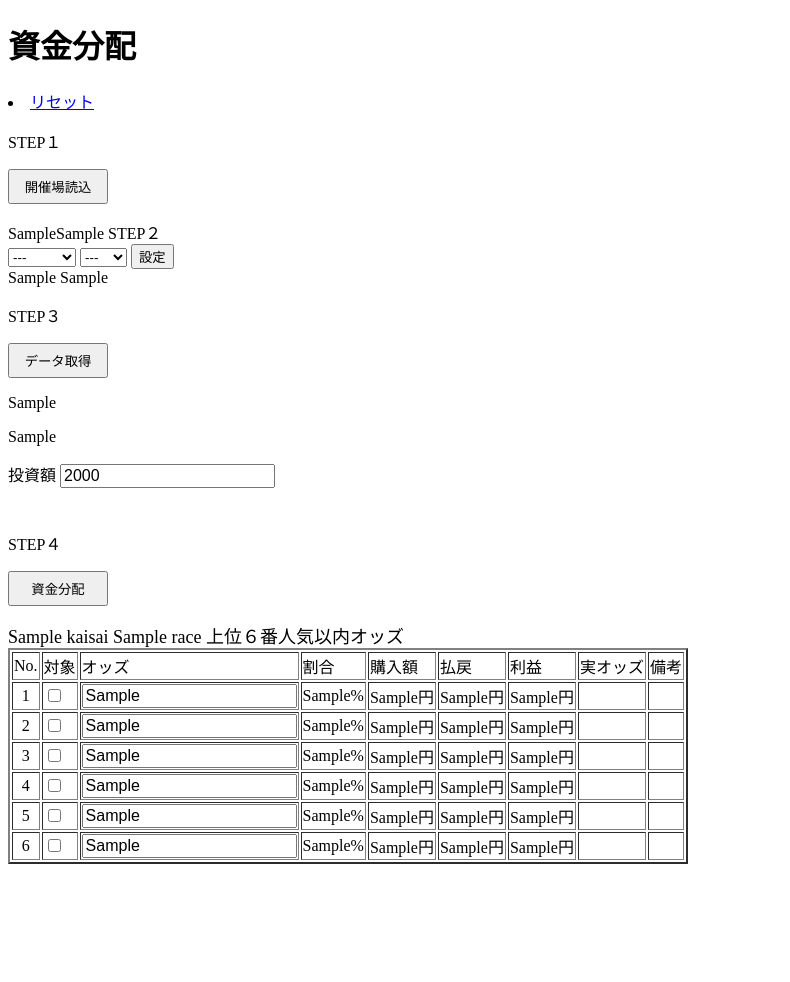
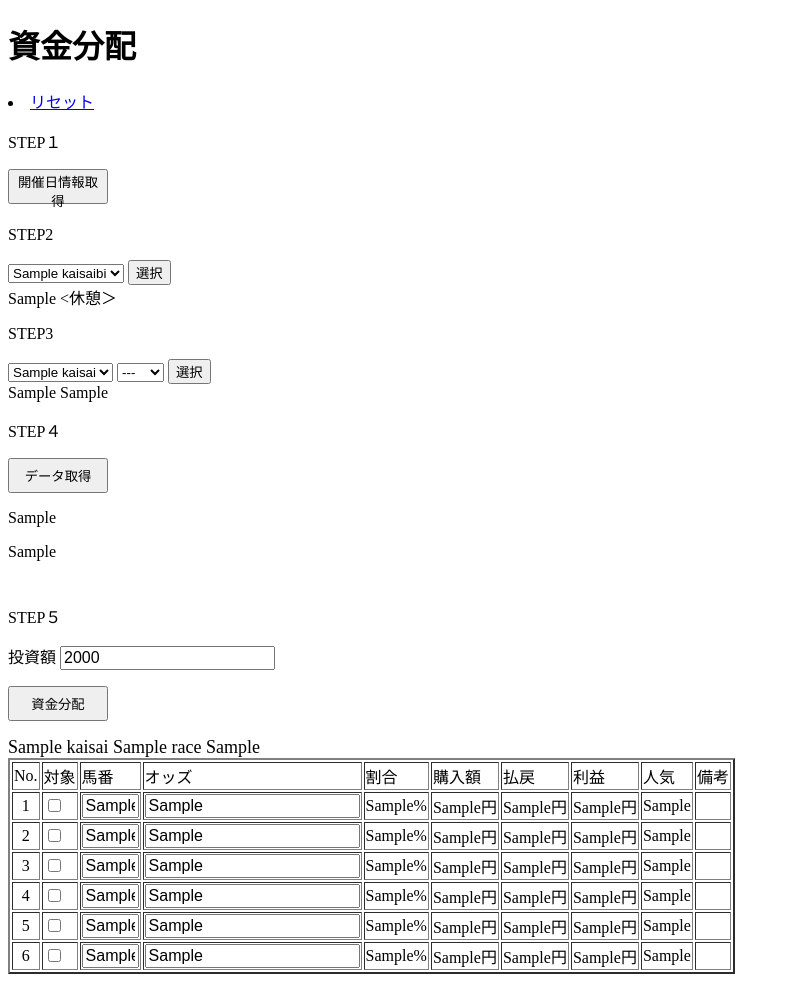
Before and after one commit to mitsugit/bunpai_sikin, a Django app: template bunpai/templates/bunpai/bunpai.html in a window 1280 px wide. Shown: the whole page, without its empty margins (0-790 px from the left). Before the commit the page ends 864 px from the top, so only its background shows below. Run offline with Django 3.2, Linux system fonts and the light colour scheme; the template is opened without the code that fills it: most values are stand-ins (such as "Sample title", 1, 10 or a date in 2020).

Commit message:
step change

```diff
--- a/bunpai/templates/bunpai/bunpai.html
+++ b/bunpai/templates/bunpai/bunpai.html
@@ -4,53 +4,94 @@
 
 {% block content %}
 
+
 <h1>資金分配</h1>
 <p>
 <li id="menu01"><a href="{% url 'bunpai' %}">リセット</a></li>
 </p>
 <body>
-<form method= "post" action="preload">
+
+
+<form method= "post" action="getkaisaibi">
     {% csrf_token %}
 <p>
 STEP１
 </p>
 
 <p>
-<button type="submit" style="width:100px;height:35px" >開催場読込 </button>
+<button type="submit" style="width:100px;height:35px" >開催日情報取得 </button>
 </form>
 </p>
 
+<p>
+    STEP2
+</p>
 
-{{kaisaibi_list}}{{kaisai_list}}
+<form method= "post" action="get_kaisai">
+    {% csrf_token %}
+<select id="parent" name = "kaisaibi" >
+  {% for i in kaisaibi_list %}
+
+  <option>{{i}}</option>
+
+  {% endfor %}
+</select>
 
 
-STEP２
+
+<button type="submit"> 選択 </button>
+</form>
+
+{{target_kaisaibi}}
+<休憩＞
+
+
+<p>
+    STEP3
+</p>
+
+
+
 <form method= "post" action="select">
     {% csrf_token %}
-    <select id="Select1" name = "kaisai">
-      <option>---</option>
-      <option>{{kaisai_list.0}}</option>
-      <option>{{kaisai_list.1}}</option>
-      <option>{{kaisai_list.2}}</option>
-
+<select id="parent" name = "kaisai">
+  {% for i in kaisai_list %}
+  <option>{{i}}</option>
+  {% endfor %}
 </select>
 
   <select id="Select2" name = "race">
     <option>---</option>
+    <option value=1>1R</option>
+    <option value=2>2R</option>
+    <option value=3>3R</option>
+    <option value=4>4R</option>
+    <option value=5>5R</option>
+    <option value=6>6R</option>
+    <option value=7>7R</option>
+    <option value=8>8R</option>
+    <option value=9>9R</option>
     <option value=10>10R</option>
     <option value=11>11R</option>
+    <option value=12>12R</option>
 
   </select>
 
-  <button type="submit"> 設定 </button>
+
+
+
+<button type="submit"> 選択 </button>
 </form>
-</body>
 
-{{ms}}
-{{ms2}}
+{{ms}} {{ms2}}
+
+
 <p>
-STEP３
+STEP４
+
 </p>
+
+
 <form method= "post" action="get_data">
 {% csrf_token %}
 <!-- 開催　隠し -->
@@ -74,35 +115,45 @@ STEP３
 <form method= "post" action="sikinbunpai">
     {% csrf_token %}
 
+
+
+<font color="red" size="5">{{errorms1}}</font><br>
+
+STEP５
 <p>
   <td>投資額</td>
   <td><input type ="number"  min="100" step="100" label='予算' value="2000" name="budget" style="font-size: 12pt;"></td>
   </p>
 
-<font color="red" size="5">{{errorms1}}</font><br>
-
-STEP４
 <p>
 <button type="submit" style="width:100px;height:35px" > 資金分配 </button>
 </p>
-<font size="4">{{kaisai}} {{race}} 上位６番人気以内オッズ</font>
+
+
+
+<font size="4">{{kaisai}} {{race}} {{ms7}}</font>
 
     <table border="2"  >
         <tr>
           <td>No.</td>
           <td>対象</td>
+          <td>馬番</td>
           <td>オッズ</td>
           <td>割合</td>
           <td>購入額</td>
           <td>払戻</td>
           <td>利益</td>
-          <td>実オッズ</td>
+          <td>人気</td>
           <td>備考</td>
         </tr>
         <tr>
             <td align="center">1</td>
+
             <td>
               <input type="checkbox" name="odds1check">
+            </td>
+            <td>
+            <input type="text" name="umaban1" value="{{umaban_list.0}}" size="3" maxlength="2" style="font-size: 12pt;">
             </td>
             <td>
               <!--<input type="text" name="vm.list[0].odds" value="" style="ime-mode: disabled;"/>-->
@@ -114,7 +165,7 @@ STEP４
             <td align="right">{{each_bet.0}}円</td>
             <td align="right">{{return_list.0}}円</td>
             <td align="right">{{profit_list.0}}円</td>
-            <td align="right"></td>
+            <td align="right" name="ninki1">{{ninki_list.0}}</td>
             <td></td>
         </tr>
 
@@ -122,6 +173,9 @@ STEP４
             <td align="center">2</td>
             <td>
               <input type="checkbox" name="odds2check" />
+            </td>
+            <td>
+            <input type="text" name="umaban2" value="{{umaban_list.1}}" size="3" maxlength="2" style="font-size: 12pt;">
             </td>
             <td>
               <input type="text" name="odds2" value="{{odds_list.1}}" id="odds2" style="font-size: 12pt;">
@@ -132,13 +186,16 @@ STEP４
             <td align="right">{{each_bet.1}}円</td>
             <td align="right">{{return_list.1}}円</td>
             <td align="right">{{profit_list.1}}円</td>
-            <td align="right"></td>
+            <td align="right" name="ninki2">{{ninki_list.1}}</td>
             <td></td>
           </tr>
             <tr>
             <td align="center">3</td>
             <td>
               <input type="checkbox" name="odds3check" />
+            </td>
+            <td>
+              <input type="text" name="umaban3" value="{{umaban_list.2}}" size="3" maxlength="2" style="font-size: 12pt;">
             </td>
             <td>
               <input type="text" name="odds3" value="{{odds_list.2}}" id="odds3" style="font-size: 12pt;">
@@ -149,13 +206,16 @@ STEP４
             <td align="right">{{each_bet.2}}円</td>
             <td align="right">{{return_list.2}}円</td>
             <td align="right">{{profit_list.2}}円</td>
-            <td align="right"></td>
+            <td align="right" name="ninki3">{{ninki_list.2}}</td>
             <td></td>
           </tr>
             <tr>
             <td align="center">4</td>
             <td>
               <input type="checkbox" name="odds4check" />
+            </td>
+            <td>
+              <input type="text" name="umaban4" value="{{umaban_list.3}}" size="3" maxlength="2" style="font-size: 12pt;">
             </td>
             <td>
               <input type="text" name="odds4" value="{{odds_list.3}}" id="odds4" style="font-size: 12pt;">
@@ -166,13 +226,16 @@ STEP４
             <td align="right">{{each_bet.3}}円</td>
             <td align="right">{{return_list.3}}円</td>
             <td align="right">{{profit_list.3}}円</td>
-            <td align="right"></td>
+            <td align="right" name="ninki4">{{ninki_list.3}}</td>
             <td></td>
           </tr>
             <tr>
             <td align="center">5</td>
             <td>
               <input type="checkbox" name="odds5check" />
+              <td>
+                <input type="text" name="umaban5" value="{{umaban_list.4}}" size="3" maxlength="2" style="font-size: 12pt;">
+              </td>
             </td>
             <td>
               <input type="text" name="odds5" value="{{odds_list.4}}" id="odds5" style="font-size: 12pt;">
@@ -183,13 +246,16 @@ STEP４
             <td align="right">{{each_bet.4}}円</td>
             <td align="right">{{return_list.4}}円</td>
             <td align="right">{{profit_list.4}}円</td>
-            <td align="right"></td>
+            <td align="right" name="ninki5">{{ninki_list.4}}</td>
             <td></td>
           </tr>
             <tr>
             <td align="center">6</td>
             <td>
               <input type="checkbox" name="odds6check" />
+            </td>
+            <td>
+              <input type="text" name="umaban6" value="{{umaban_list.5}}" size="3" maxlength="2" style="font-size: 12pt;">
             </td>
             <td>
               <input type="text" name="odds6" value="{{odds_list.5}}" id="odds6" style="font-size: 12pt;">
@@ -200,22 +266,13 @@ STEP４
             <td align="right">{{each_bet.5}}円</td>
             <td align="right">{{return_list.5}}円</td>
             <td align="right">{{profit_list.5}}円</td>
-            <td align="right"></td>
+            <td align="right" name="ninki6">{{ninki_list.5}}</td>
             <td></td>
           </tr>
 </form>
 
 
 
+{% endblock %}
 
-
-
-
-
-
-
-
-
-{% endblock %}
-<!-- <form method= "post" action="reset">
-{% csrf_token %}
+{{target_kaisai_link}}
--- a/bunpai/urls.py
+++ b/bunpai/urls.py
@@ -5,7 +5,10 @@ from. import views
 
 urlpatterns = [
     path('',views.bunpai,name='bunpai'),
+    path('getkaisaibi',views.getkaisaibi,name='getkaisaibi'),
+    path('get_kaisai',views.get_kaisai,name='get_kaisai'),
     path('get_data',views.get_data,name='get_data'),
+    # path('select_kaisaibi',views.select_kaisaibi,name='select_kaisaibi'),
     path('select',views.select,name='select'),
     path('preload',views.preload,name='preload'),
     path('sikinbunpai',views.sikinbunpai,name='sikinbunpai'),
--- a/calculator/urls.py
+++ b/calculator/urls.py
@@ -5,10 +5,11 @@ from. import views
 
 urlpatterns = [
     path('',views.index,name='index'),
+    path('test',views.test,name='test'),
     path('calc',views.calc),
     path('calc2',views.calc2),
     path('gouseiodds',views.gouseiodds,name='gouseiodds'),
     path('gouseiodds_calc',views.gouseiodds_calc,name='gouseiodds_calc'),
-    path('test',views.test,name='test'),
+
 
 ]
```
Also changed, not shown: bunpai/pre_load.py (+45 -7 lines), bunpai/scraper.py (+66 -12 lines), bunpai/views.py (+110 -3 lines), calculator/templates/calculator/index.html (+4 -3 lines), 1 other file. Lines whose indentation alone changed are shown as unchanged.
